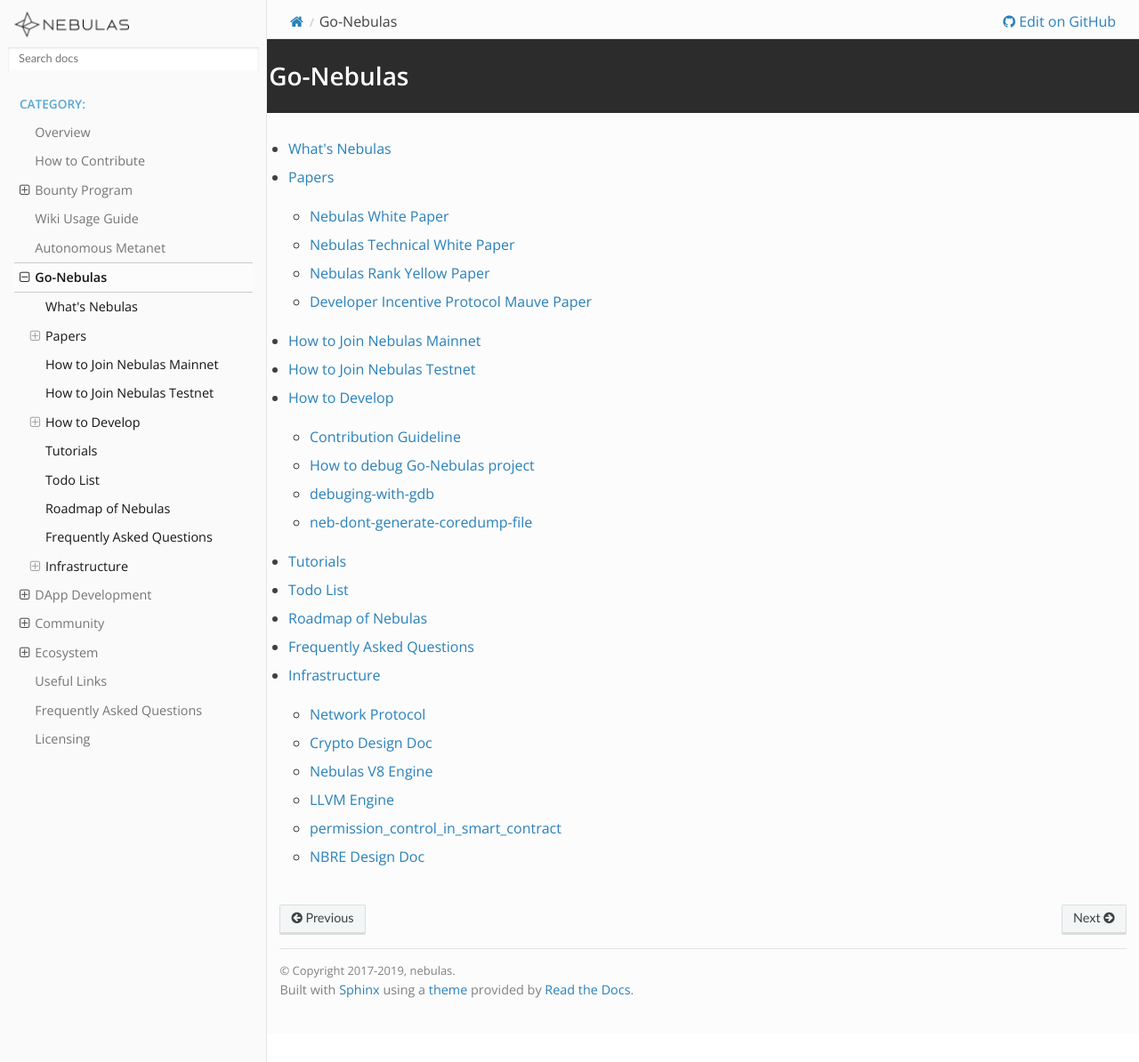
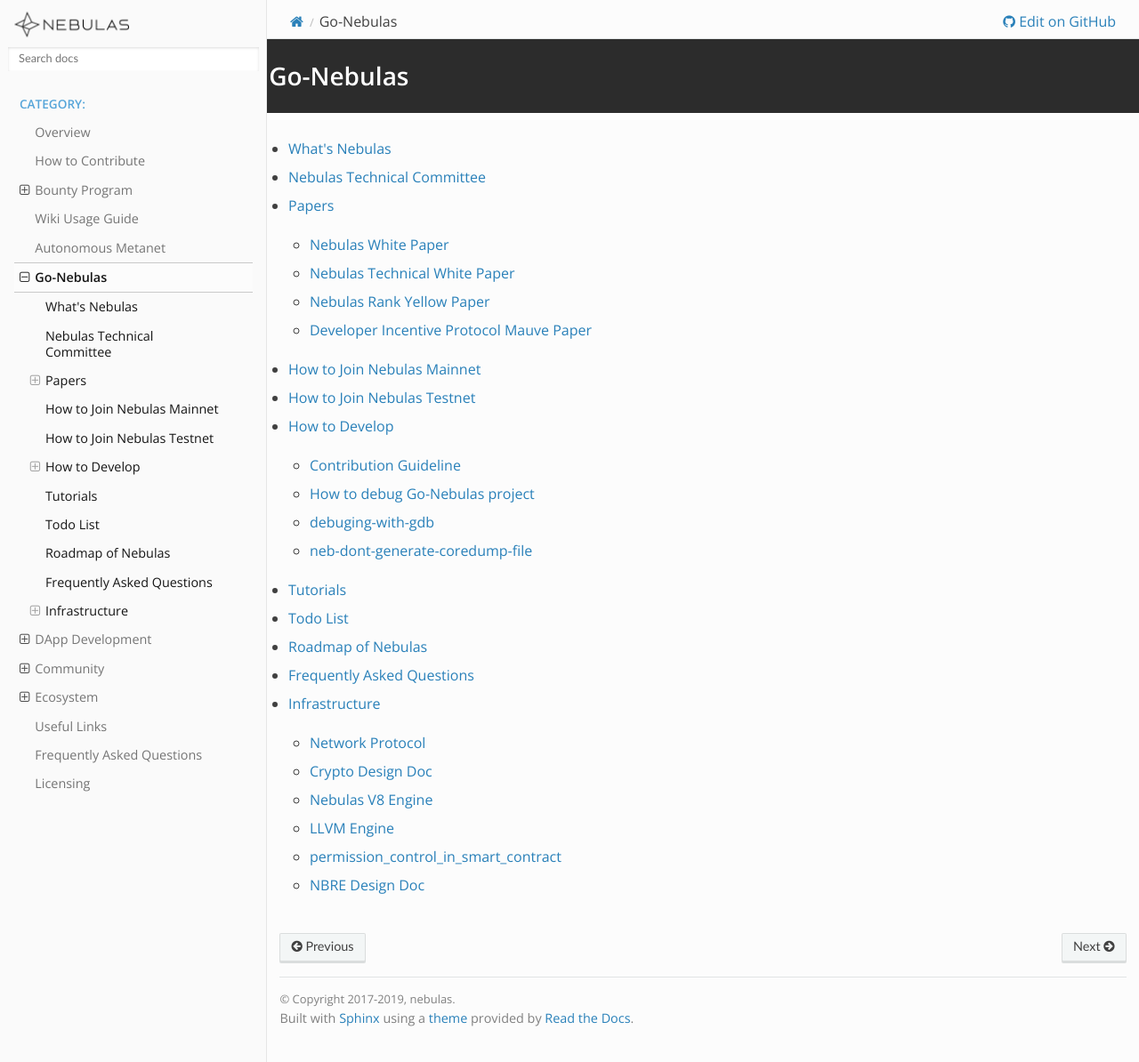
Before and after one commit to nebulasio/nebdocs, a Sphinx documentation site: the page built from docs/go-nebulas/README.rst, in a window 1280 px wide and 1194 px high. Shown: the whole window at 89% size. Built offline with Sphinx 7.4.7 and the Read the Docs theme 2.0.0, drawn with Linux system fonts in a browser that asks for light colours; pages that are not in the unit, such as notebooks, are missing from menus.

Commit message:
adds nebulas-technical-committee page

```diff
--- a/docs/go-nebulas/README.rst
+++ b/docs/go-nebulas/README.rst
@@ -5,6 +5,7 @@
     :titlesonly:
 
     What's Nebulas <whats-nebulas/README.md>
+    Nebulas Technical Committee <nebulas-technical-committee/README.md>
     Papers <papers/README.rst>
     Design Overview <overview/README.md>
     mainnet.md
```
